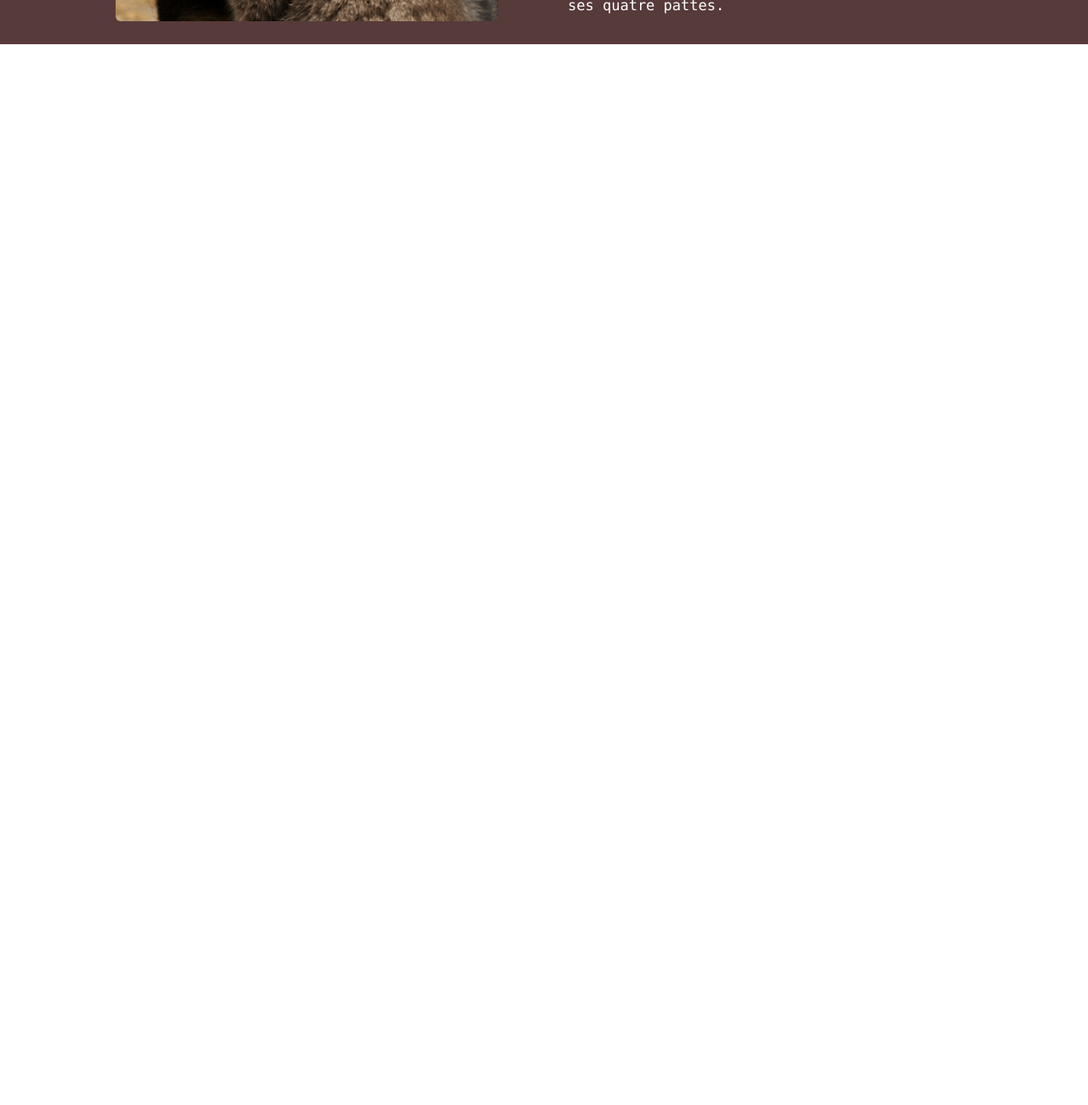
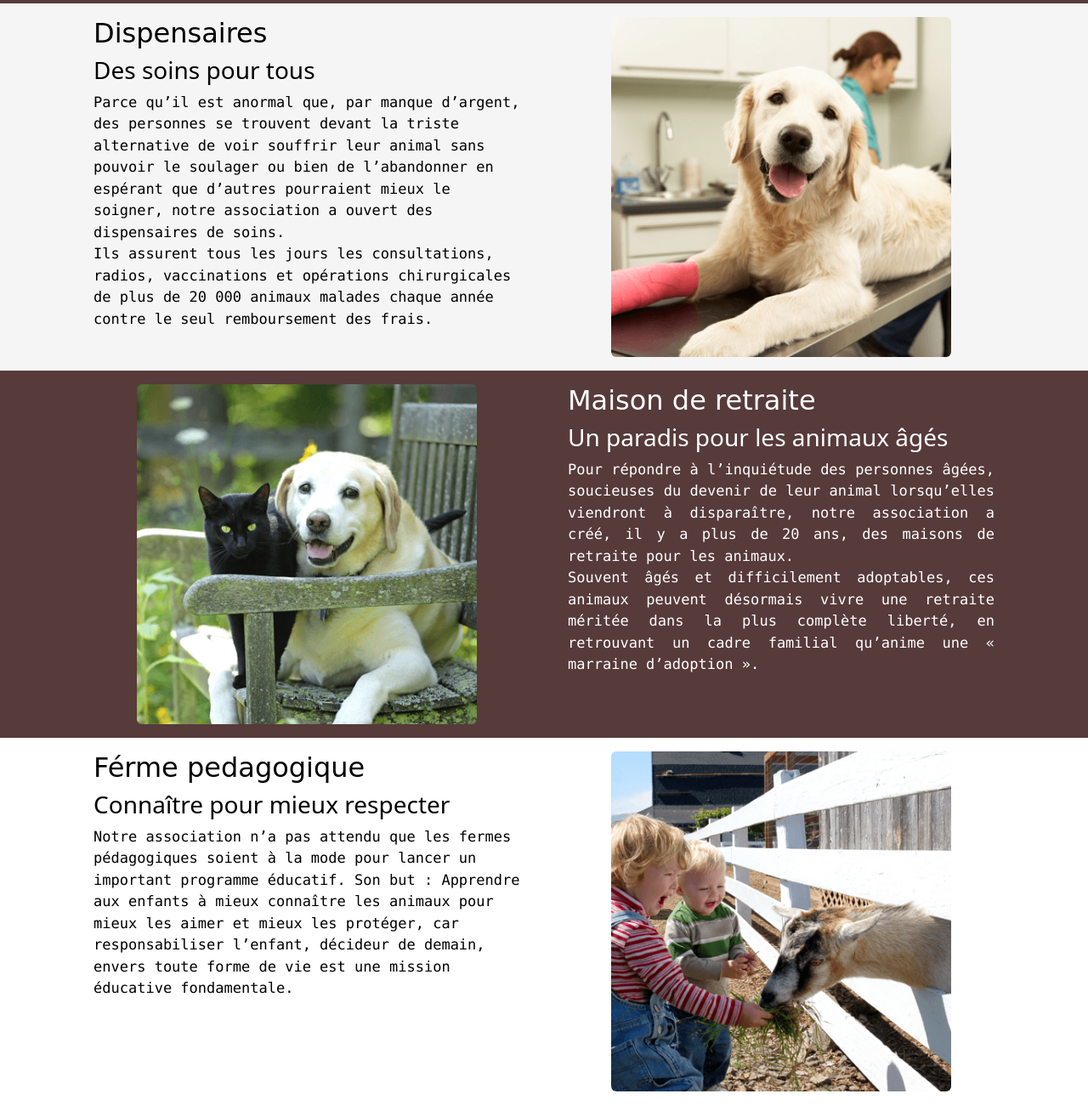
Before and after one commit to Nico578/EvaluationSTUDI1HTMLCSS, a plain HTML site: page index.html in a window 1280 px wide. Shown: the part 870-2170 px from the top of the page at 85% size. Before the commit the page ends 922 px from the top, so only its background shows below. Drawn offline with nearby package versions, Linux system fonts and the light colour scheme.

Commit message:
partie section terminée

```diff
--- a/index.html
+++ b/index.html
@@ -60,20 +60,118 @@
     <main>
       <section>
         <div class="banner banner-img w100">
-          <img src="./img/banner-faaa-small-1-1.jpg" alt="img banner">
+          <img src="./img/banner-faaa-small-1-1.jpg" alt="img banner" />
         </div>
       </section>
       <section>
         <article>
-          <div class="container-fluid refuges mt-5 text-white">
-            <div class="row container justify-content-center mx-auto ">
+          <div class="container-fluid refuges text-white">
+            <div class="row container justify-content-center mx-auto">
               <div class="col col-lg col-sm-auto m-3">
-                <img class="rounded mx-auto d-block" src="./img/hp-refuges.png" alt="image article refuges">
+                <img
+                  class="rounded mx-auto d-block"
+                  src="./img/hp-refuges.png"
+                  alt="image article refuges"
+                />
               </div>
               <div class="col col-lg col-sm-auto m-3">
                 <h2>Refuges</h2>
                 <h3>L'amour en plus</h3>
-                <p class="font-monospace">La création de refuges pour accueillir et proposer à l’adoption les animaux abandonnés et maltraités est une nécessité. Mais pour notre association, il ne suffit pas de s’attacher à la survie des animaux dans l’attente de leur adoption, il est primordial que les chiens et chats accueillis le soient dans les meilleures conditions possibles, afin que leur quotidien ne se limite pas à un petit box de béton. Autre spécificité, notre refuge à la particularité de ne jamais tuer les animaux qu’ils accueillent. L’euthanasie de convenance ou de surnombre n’y existe pas et chacun est assuré d’en sortir sur ses quatre pattes.</p>
+                <p class="font-monospace">
+                  La création de refuges pour accueillir et proposer à
+                  l’adoption les animaux abandonnés et maltraités est une
+                  nécessité. Mais pour notre association, il ne suffit pas de
+                  s’attacher à la survie des animaux dans l’attente de leur
+                  adoption, il est primordial que les chiens et chats accueillis
+                  le soient dans les meilleures conditions possibles, afin que
+                  leur quotidien ne se limite pas à un petit box de béton. Autre
+                  spécificité, notre refuge à la particularité de ne jamais tuer
+                  les animaux qu’ils accueillent. L’euthanasie de convenance ou
+                  de surnombre n’y existe pas et chacun est assuré d’en sortir
+                  sur ses quatre pattes.
+                </p>
+              </div>
+            </div>
+          </div>
+        </article>
+      </section>
+      <section>
+        <article>
+          <div class="container-fluid dispensaires text-black">
+            <div class="row container justify-content-center mx-auto">
+              <div class="col col-lg col-sm-auto m-3">
+                <h2>Dispensaires</h2>
+                <h3>Des soins pour tous</h3>
+                <p class="font-monospace">
+                  Parce qu’il est anormal que, par manque d’argent, des
+                  personnes se trouvent devant la triste alternative de voir
+                  souffrir leur animal sans pouvoir le soulager ou bien de
+                  l’abandonner en espérant que d’autres pourraient mieux le
+                  soigner, notre association a ouvert des
+                  dispensaires de soins.<br />
+                  Ils assurent tous les jours les consultations, radios,
+                  vaccinations et opérations chirurgicales de plus de 20 000
+                  animaux malades chaque année contre le seul remboursement des
+                  frais.
+                </p>
+              </div>
+              <div class="col col-lg col-sm-auto m-3">
+                <img
+                  class="rounded mx-auto d-block"
+                  src="./img/hp-dispensaires.png"
+                  alt="image article dispensaires"
+                />
+              </div>
+            </div>
+          </div>
+        </article>
+      </section>
+      <section>
+        <article>
+          <div class="container-fluid retraite text-white">
+            <div class="row container justify-content-center mx-auto">
+              <div class="col col-lg col-sm-auto m-3">
+                <img
+                  class="rounded mx-auto d-block"
+                  src="./img/hp-retraites.png"
+                  alt="image article retraite"
+                />
+              </div>
+              <div class="col col-lg col-sm-auto m-3">
+                <h2>Maison de retraite</h2>
+                <h3>Un paradis pour les animaux âgés</h3>
+                <p class="font-monospace">
+                  Pour répondre à l’inquiétude des personnes âgées, soucieuses
+                  du devenir de leur animal lorsqu’elles viendront à
+                  disparaître, notre association a créé, il y
+                  a plus de 20 ans, des maisons de retraite pour les animaux.<br />
+                  Souvent âgés et difficilement adoptables, ces animaux peuvent
+                  désormais vivre une retraite méritée dans la plus complète
+                  liberté, en retrouvant un cadre familial qu’anime une «
+                  marraine d’adoption ».
+                </p>
+              </div>
+            </div>
+          </div>
+        </article>
+      </section>
+      <section>
+        <article>
+          <div class="container-fluid peda text-black">
+            <div class="row container justify-content-center mx-auto">
+              <div class="col col-lg col-sm-auto m-3">
+                <h2>Férme pedagogique</h2>
+                <h3>Connaître pour mieux respecter</h3>
+                <p class="font-monospace">
+                  Notre association n’a pas attendu que les fermes pédagogiques soient à la mode pour lancer un important programme éducatif. Son but : Apprendre aux enfants à mieux connaître les animaux pour mieux les aimer et mieux les protéger, car responsabiliser l’enfant, décideur de demain, envers toute forme de vie est une mission éducative fondamentale.
+                </p>
+              </div>
+              <div class="col col-lg col-sm-auto m-3">
+                <img
+                  class="rounded mx-auto d-block"
+                  src="./img/hp-peda.png"
+                  alt="image article peda"
+                />
               </div>
             </div>
           </div>
--- a/style.css
+++ b/style.css
@@ -5,20 +5,23 @@
   width: 100%;
 }
 .container .col > img {
-  width:450px;
+  width:400px;
 }
 h2 {
   font-family: 'Great Vibes', cursive;
-  color: antiquewhite;
 }
 p {
   font-size: 17px;
 }
 
-.refuges {
+.refuges, .retraite {
   background: rgb(87, 58, 58);
   text-align: justify;
 }
+.dispensaires {
+  background: whitesmoke;
+}
+
 
 
 @media screen and (max-width : 1200px) {
@@ -28,8 +31,11 @@ p {
 }
 
 @media screen and (max-width : 992px) {
-  .refuges {
+  .refuges, .dispensaires, .retraite {
     text-align: center;
+  }
+  .container .col > img {
+    width:300px;
   }
   p {
     font-size: 1rem;
```
